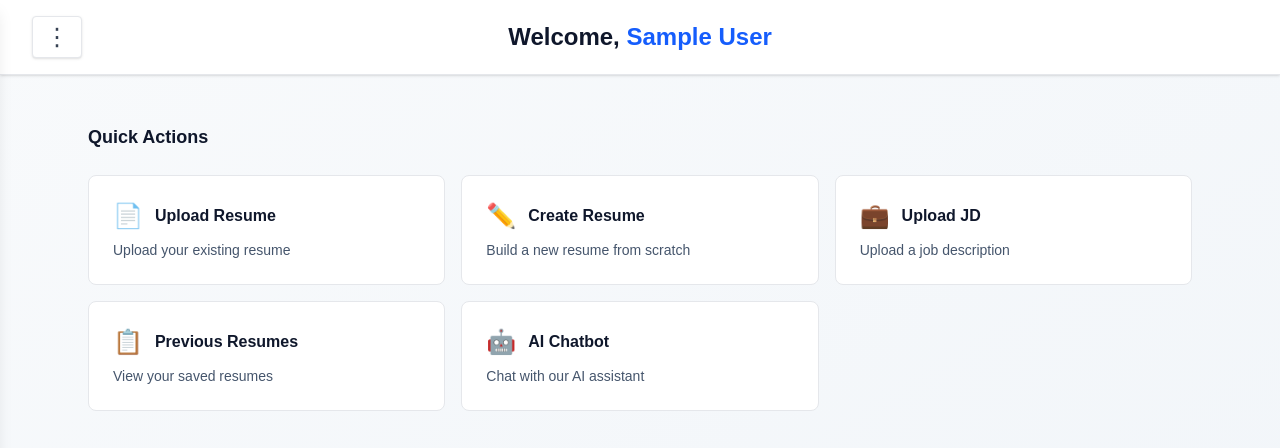
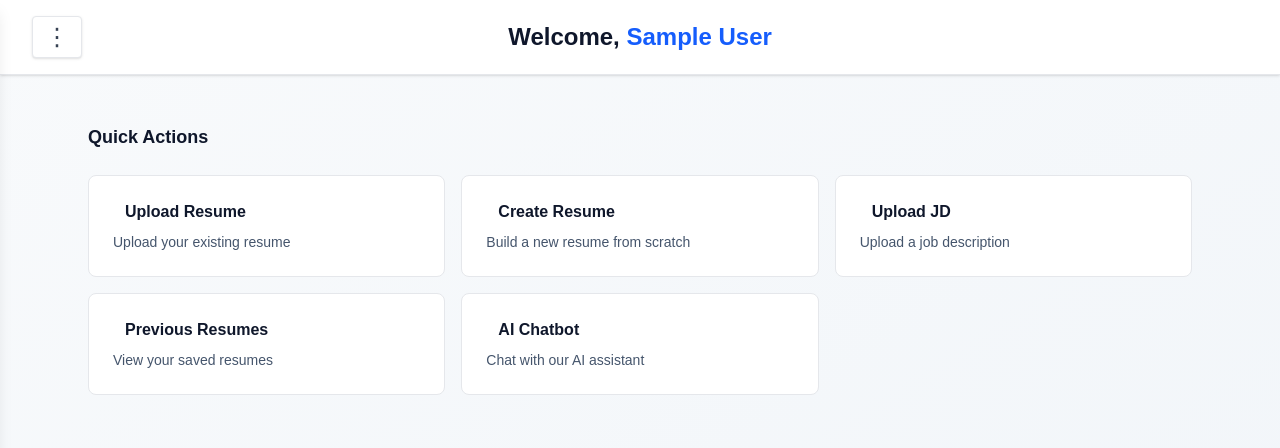
Before and after one commit to Adhil074/smart-resume, a Next.js app: page /home in a window 1280 px wide. Shown: the top 448 px of the page. Built offline with nearby package versions, Linux system fonts and the light colour scheme; no server answers; sample sign-in values are in the browser's storage.

Commit message:
style:improve css styling

```diff
--- a/app/components/Sidebar.tsx
+++ b/app/components/Sidebar.tsx
@@ -51,7 +51,7 @@
             onClick={handleSignOut}
             className="w-full flex items-center gap-3 px-4 py-3 text-left text-red-600 hover:bg-red-50 rounded-lg transition-colors"
           >
-            <span className="text-xl">🚪</span>
+            <span className="text-xl"></span>
             <span className="font-medium">Sign Out</span>
           </button>
         </div>
--- a/app/home/page.tsx
+++ b/app/home/page.tsx
@@ -82,7 +82,7 @@
               className="group p-6 bg-white rounded-lg border border-gray-200 hover:shadow-lg hover:border-blue-300 transition-all duration-200"
             >
               <div className="flex items-center gap-3 mb-2">
-                <span className="text-2xl">📄</span>
+                <span className="text-2xl"></span>
                 <span className="font-semibold text-slate-900 group-hover:text-blue-600">
                   Upload Resume
                 </span>
@@ -98,7 +98,7 @@
               className="group p-6 bg-white rounded-lg border border-gray-200 hover:shadow-lg hover:border-blue-300 transition-all duration-200"
             >
               <div className="flex items-center gap-3 mb-2">
-                <span className="text-2xl">✏️</span>
+                <span className="text-2xl"></span>
                 <span className="font-semibold text-slate-900 group-hover:text-blue-600">
                   Create Resume
                 </span>
@@ -114,7 +114,7 @@
               className="group p-6 bg-white rounded-lg border border-gray-200 hover:shadow-lg hover:border-blue-300 transition-all duration-200"
             >
               <div className="flex items-center gap-3 mb-2">
-                <span className="text-2xl">💼</span>
+                <span className="text-2xl"></span>
                 <span className="font-semibold text-slate-900 group-hover:text-blue-600">
                   Upload JD
                 </span>
@@ -128,7 +128,7 @@
               className="group p-6 bg-white rounded-lg border border-gray-200 hover:shadow-lg hover:border-blue-300 transition-all duration-200"
             >
               <div className="flex items-center gap-3 mb-2">
-                <span className="text-2xl">📋</span>
+                <span className="text-2xl"></span>
                 <span className="font-semibold text-slate-900 group-hover:text-blue-600">
                   Previous Resumes
                 </span>
@@ -142,7 +142,7 @@
               className="group p-6 bg-white rounded-lg border border-gray-200 hover:shadow-lg hover:border-blue-300 transition-all duration-200"
             >
               <div className="flex items-center gap-3 mb-2">
-                <span className="text-2xl">🤖</span>
+                <span className="text-2xl"></span>
                 <span className="font-semibold text-slate-900 group-hover:text-blue-600">
                   AI Chatbot
                 </span>
--- a/app/login/page.tsx
+++ b/app/login/page.tsx
@@ -45,7 +45,7 @@
           placeholder="Email"
           value={email}
           onChange={(e) => setEmail(e.target.value)}
-          className="block w-full px-4 py-2 border border-gray-500 rounded placeholder-gray-400 focus:outline-none focus:ring-2 focus:ring-indigo-400 transition"
+          className="block w-full px-4 py-2 border border-gray-500 rounded placeholder-gray-400 focus:outline-none focus:ring-2 focus:ring-indigo-400 transition text-black"
         />
 
         <br />
@@ -56,7 +56,7 @@
             placeholder="Password"
             value={password}
             onChange={(e) => setPassword(e.target.value)}
-            className="block w-full px-4 py-2 border border-gray-300 rounded placeholder-gray-400 focus:outline-none focus:ring-2 focus:ring-indigo-400 transition"
+            className="block w-full px-4 py-2 border border-gray-300 rounded placeholder-gray-400 focus:outline-none focus:ring-2 focus:ring-indigo-400 transition text-black"
           />
           <button
             type="button"
--- a/app/signup/page.tsx
+++ b/app/signup/page.tsx
@@ -48,7 +48,7 @@
           placeholder="Username"
           value={username}
           onChange={(e) => setUsername(e.target.value)}
-          className="block w-full px-4 py-2 border border-gray-500 rounded placeholder-gray-400 focus:outline-none focus:ring-2 focus:ring-indigo-400 transition"
+          className="block w-full px-4 py-2 text-black border border-gray-500 rounded placeholder-gray-400 focus:outline-none focus:ring-2 focus:ring-indigo-400 transition"
         />
         <br />
         <input
@@ -56,7 +56,7 @@
           placeholder="Email"
           value={email}
           onChange={(e) => setEmail(e.target.value)}
-          className="block w-full px-4 py-2 border border-gray-500 rounded placeholder-gray-400 focus:outline-none focus:ring-2 focus:ring-indigo-400 transition"
+          className="block w-full px-4 py-2 text-black border border-gray-500 rounded placeholder-gray-400 focus:outline-none focus:ring-2 focus:ring-indigo-400 transition"
         />
         <br />
 
@@ -66,7 +66,7 @@
             placeholder="Password"
             value={password}
             onChange={(e) => setPassword(e.target.value)}
-            className="block w-full px-4 py-2 border border-gray-300 rounded placeholder-gray-400 focus:outline-none focus:ring-2 focus:ring-indigo-400 transition"
+            className="block w-full px-4 py-2  text-black border border-gray-300 rounded placeholder-gray-400 focus:outline-none focus:ring-2 focus:ring-indigo-400 transition"
           />
           <button
             type="button"
```
